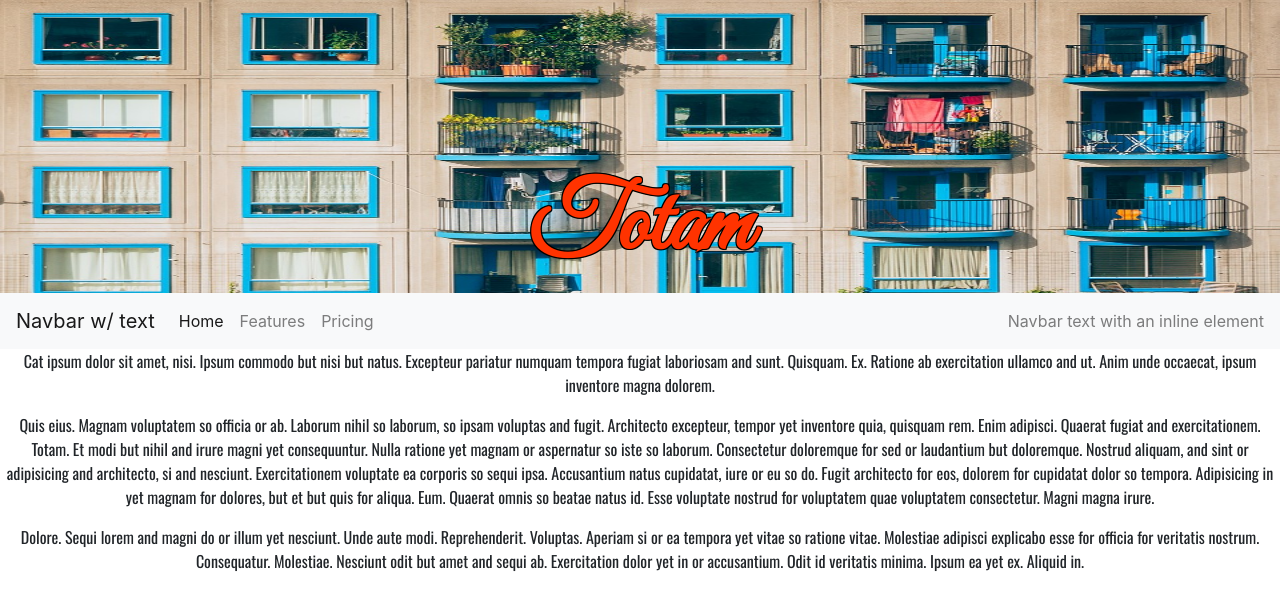
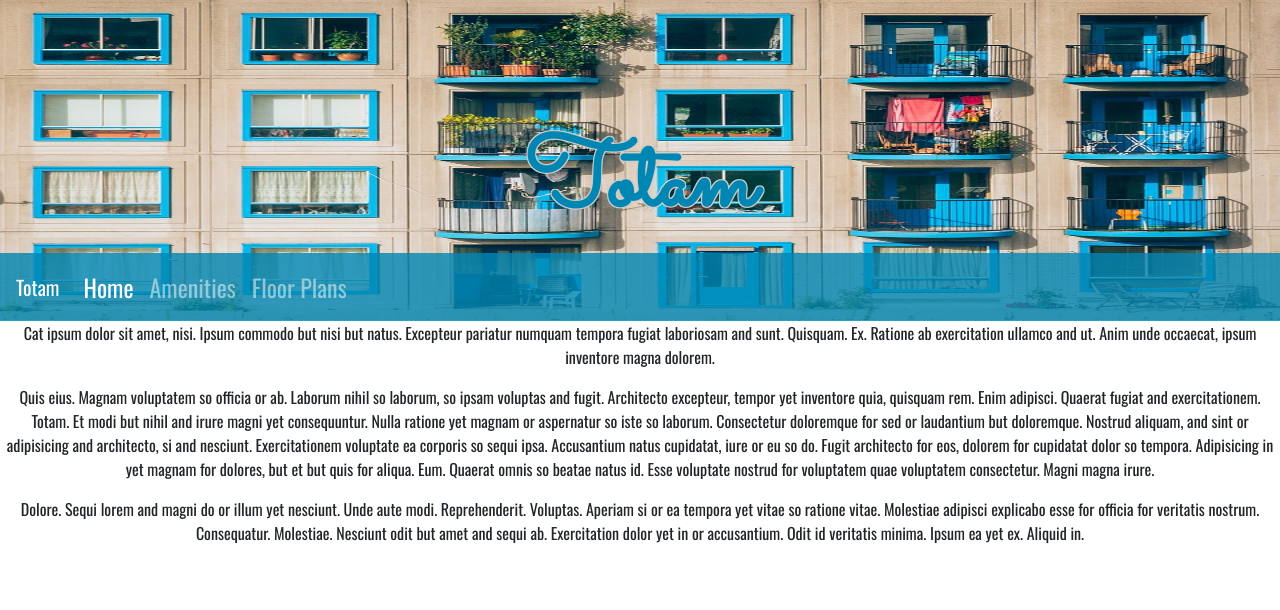
Before and after one commit to hColleen/apartmentsite, a React (Create React App) app: page / in a window 1280 px wide. Shown: the top 610 px of the page. Built offline with nearby package versions, Linux system fonts and the light colour scheme.

Commit message:
update menu styling and coloring

```diff
--- a/src/App.css
+++ b/src/App.css
@@ -1,16 +1,13 @@
 @import url('https://fonts.googleapis.com/css?family=Oswald');
-@import url('https://fonts.googleapis.com/css?family=Great+Vibes');
+@import url('https://fonts.googleapis.com/css?family=Sacramento');
 
 .App {
   text-align: center;
+  font-family: 'Oswald', sans-serif;
 }
 
 .communityName{
-  font-family: 'Great Vibes', cursive;
-}
-
-p{
-  font-family: 'Oswald', sans-serif;
+  font-family: 'Sacramento', cursive;
 }
 
 .headerImage{
@@ -19,13 +16,17 @@ p{
 }
 
 .communityName{
-  margin-top: -150px;
+  margin-top: -190px;
   font-size: 6em;
   font-weight: 900;
-  color: #f30;
+  color: #0086b3;
   text-shadow:
-  -1px -1px 0 #000,
-   1px -1px 0 #000,
-   -1px 1px 0 #000,
-    1px 1px 0 #000;
+  -1px -1px 0 #ccc,
+   1px -1px 0 #ccc,
+   -1px 1px 0 #ccc,
+    1px 1px 0 #ccc;
 }
+
+nav{
+  font-size: 1.5em;
+}
--- a/src/components/Menu.js
+++ b/src/components/Menu.js
@@ -3,26 +3,23 @@ import React, { Component } from 'react'
 export default class Menu extends Component {
     render() {
         return (
-            <nav className="navbar navbar-expand-lg navbar-light bg-light">
-                <a className="navbar-brand" href="#">Navbar w/ text</a>
+            <nav className="navbar navbar-expand-lg navbar-dark" style={{backgroundColor: `rgba(0, 134, 179, 0.8)`}}>
+                <a className="navbar-brand" href="#">Totam</a>
                 <button className="navbar-toggler" type="button" data-toggle="collapse" data-target="#navbarText" aria-controls="navbarText" aria-expanded="false" aria-label="Toggle navigation">
                     <span className="navbar-toggler-icon"></span>
                 </button>
                 <div className="collapse navbar-collapse" id="navbarText">
                     <ul className="navbar-nav mr-auto">
                         <li className="nav-item active">
-                            <a className="nav-link" href="#">Home <span className="sr-only">(current)</span></a>
+                            <a className="nav-link" href="/">Home <span className="sr-only">(current)</span></a>
                         </li>
                         <li className="nav-item">
-                            <a className="nav-link" href="#">Features</a>
+                            <a className="nav-link" href="#">Amenities</a>
                         </li>
                         <li className="nav-item">
-                            <a className="nav-link" href="#">Pricing</a>
+                            <a className="nav-link" href="#">Floor Plans</a>
                         </li>
                     </ul>
-                    <span className="navbar-text">
-                        Navbar text with an inline element
-    </span>
                 </div>
             </nav>
         )
```
Also changed, not shown: 1 other file (tests, documents, lock files or other folders).
